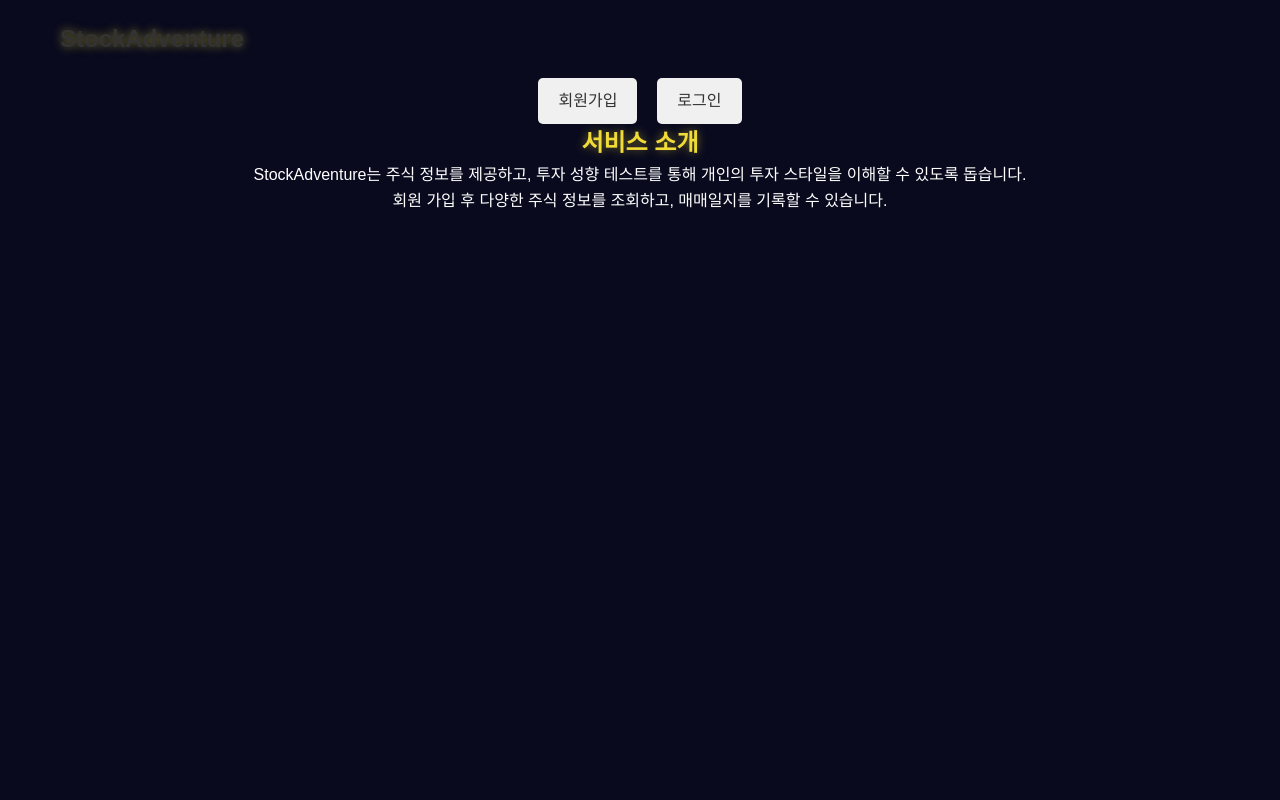
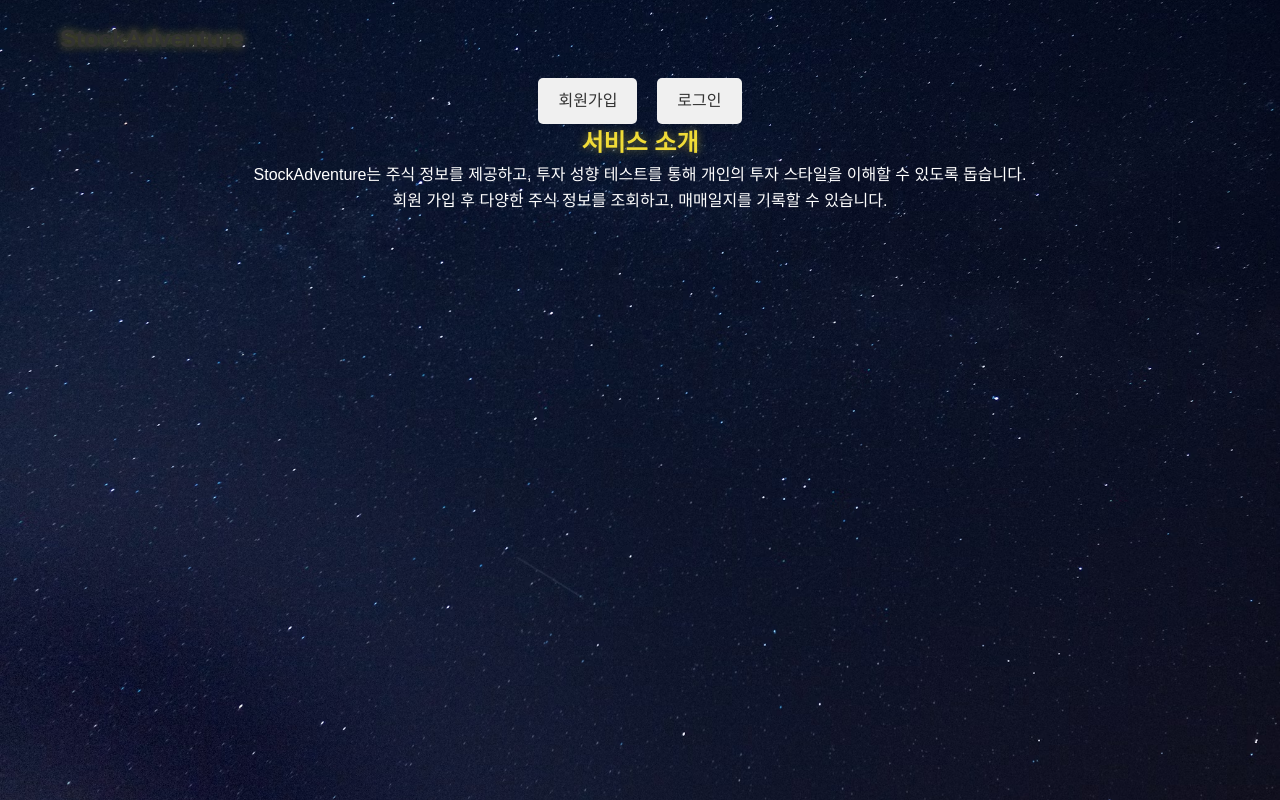
Before and after one commit to gmlgml5023/StockAdventure, a Vue app in the folder frontend/: page /intro in a window 1280 px wide. Built offline with nearby package versions, Linux system fonts and the light colour scheme; a web font is replaced by a local one.

Commit message:
Feat: 이미지 배경 추가
feat: #41

```diff
--- a/frontend/src/assets/global.css
+++ b/frontend/src/assets/global.css
@@ -16,7 +16,12 @@
 }
 
 body {
-  background-color: #090a1e; /* Updated background color */
+  background-image: url('@/assets/images/background_img.jpg');
+  background-size: cover;
+  background-position: center;
+  background-repeat: no-repeat;
+  background-attachment: fixed;
+  background-color: #090a1e;
   color: #ffffff;
   font-family: "arita-dotum-Medium", sans-serif;
   margin: 0;
```
Also changed, not shown: frontend/src/assets/images/background_img.jpg (added).
